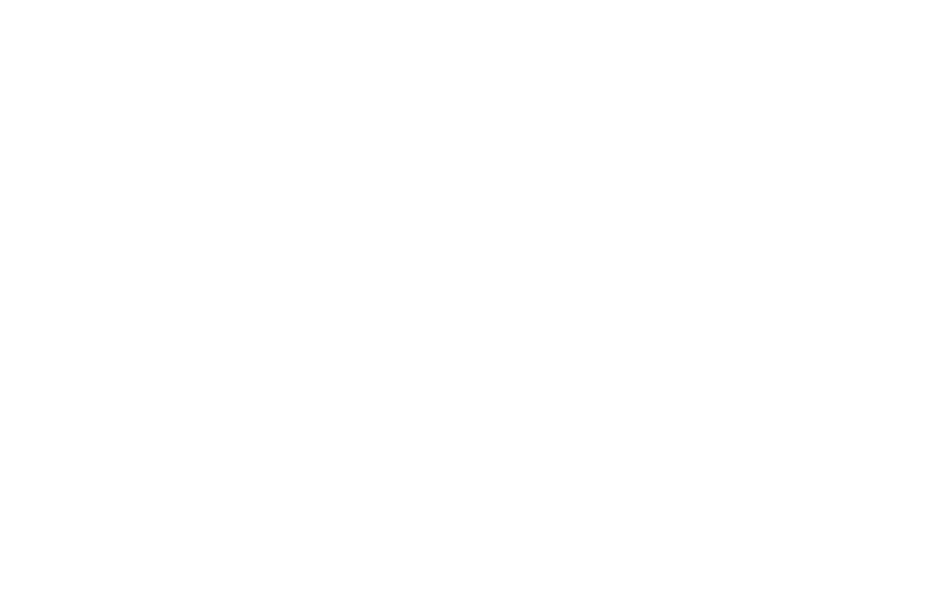
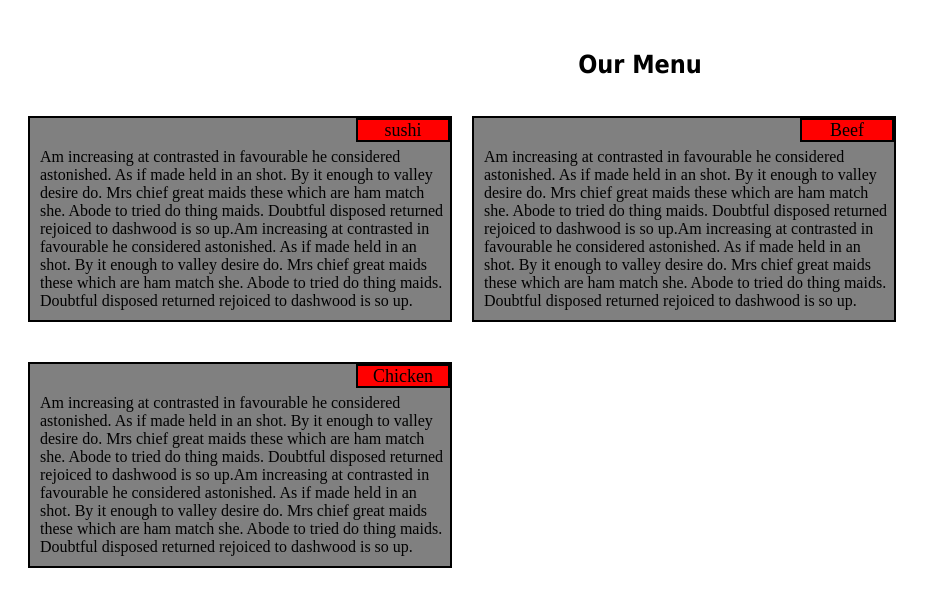
Before and after one commit to ahmed-elzenaria/module2_solution, a plain HTML site: page site/index.html in a window 1280 px wide. Shown: the whole page, without its empty margins (0-931 px from the left). Drawn offline with Linux system fonts and the light colour scheme.

Commit message:
new update

```diff
--- /dev/null
+++ b/site/css/base.css
@@ -0,0 +1,30 @@
+
+
+h1{
+	font-size: 25px;
+	font-family: tahoma;
+	margin-top:50px;
+	text-align: center;
+
+}
+.container{
+	width: 420px;
+	height: auto;
+	overflow: hidden;
+	background: gray;
+	border: 2px solid black;
+	float: left;
+	margin:20px 0 20px 20px;
+}
+.box{
+	width: 90px;
+	height: 20px;
+	background: red;
+	font-size: 18px;
+	text-align: center;
+	float: right;
+	border: 2px solid black;
+}
+p{
+	margin:30px 0 10px 10px;
+}
--- a/site/index.html
+++ b/site/index.html
@@ -2,8 +2,27 @@
 <html>
 <head>
 	<title>module 2 solution</title>
+	<link rel="stylesheet" type="text/css" href="css/base.css">
 </head>
 <body>
-
+	<h1>Our Menu</h1>
+	<div class="container">
+		<div class="box">sushi</div>
+		<p>Am increasing at contrasted in favourable he considered astonished. As if made held in an shot. By it enough to valley desire do.
+		 Mrs chief great maids these which are ham match she. Abode to tried do thing maids. Doubtful disposed returned rejoiced to dashwood is so up.Am increasing at contrasted in favourable he considered astonished. As if made held in an shot. By it enough to valley desire do.
+		 Mrs chief great maids these which are ham match she. Abode to tried do thing maids. Doubtful disposed returned rejoiced to dashwood is so up. </p>
+	</div>
+	<div class="container">
+		<div class="box">Beef</div>
+		<p>Am increasing at contrasted in favourable he considered astonished. As if made held in an shot. By it enough to valley desire do.
+		 Mrs chief great maids these which are ham match she. Abode to tried do thing maids. Doubtful disposed returned rejoiced to dashwood is so up.Am increasing at contrasted in favourable he considered astonished. As if made held in an shot. By it enough to valley desire do.
+		 Mrs chief great maids these which are ham match she. Abode to tried do thing maids. Doubtful disposed returned rejoiced to dashwood is so up. </p>
+	</div>
+	<div class="container">
+		<div class="box">Chicken</div>
+		<p>Am increasing at contrasted in favourable he considered astonished. As if made held in an shot. By it enough to valley desire do.
+		 Mrs chief great maids these which are ham match she. Abode to tried do thing maids. Doubtful disposed returned rejoiced to dashwood is so up.Am increasing at contrasted in favourable he considered astonished. As if made held in an shot. By it enough to valley desire do.
+		 Mrs chief great maids these which are ham match she. Abode to tried do thing maids. Doubtful disposed returned rejoiced to dashwood is so up. </p>
+	</div>
 </body>
 </html>
```
